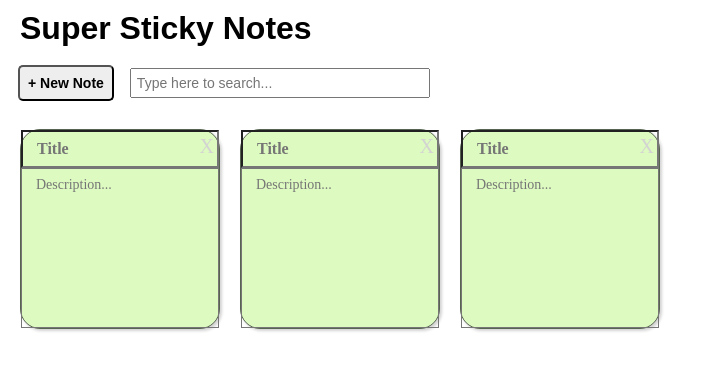
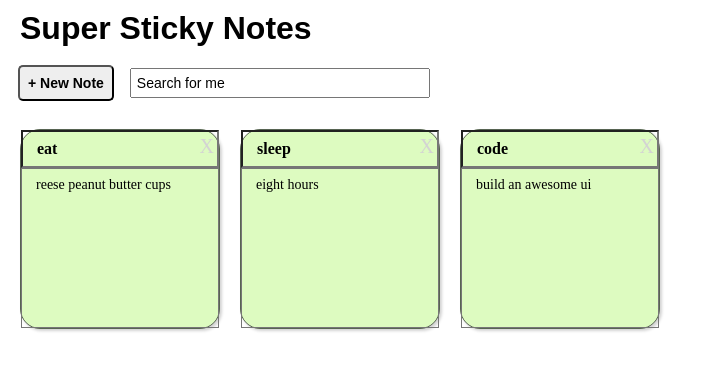
Before and after one commit to Mr-Luka/another-sticky-note, a React (Create React App) app: page / in a window 1280 px wide. Shown: the top 370 px of the page, without its empty margins (0-708 px from the left). Built offline with nearby package versions, Linux system fonts and the light colour scheme.

Commit message:
setting the values for the input in header, title and description in note

```diff
--- a/src/Header.js
+++ b/src/Header.js
@@ -1,7 +1,7 @@
 import React from "react";
 
 
-const Header = ()=> {
+const Header = (props)=> {
 
 
     return (
@@ -9,7 +9,12 @@ const Header = ()=> {
       <h1 className="app-header__title">Super Sticky Notes</h1>
       <aside className="app-header__controls">
         <button className="add-new">+ New Note</button>
-        <input className="search" type="text" placeholder="Type here to search..." />
+        <input
+            className="search"
+            type="text"
+            placeholder="Type here to search..."
+            value={props.searchText}
+            />
       </aside>
     </header>
     );
--- a/src/Note.js
+++ b/src/Note.js
@@ -1,10 +1,17 @@
 import React from "react";
 
 
-const Note = () => (
+const Note = props => (
           <li className="note">
-        <input className="note__title" type="text" placeholder="Title" />
-        <textarea className="note__description" placeholder="Description..." />
+        <input
+            className="note__title"
+            type="text" placeholder="Title"
+            value={props.note.title}
+             />
+        <textarea
+            className="note__description"
+            placeholder="Description..."
+            value={props.note.description} />
         <span className="note__delete">X</span>
       </li>
 )
```
